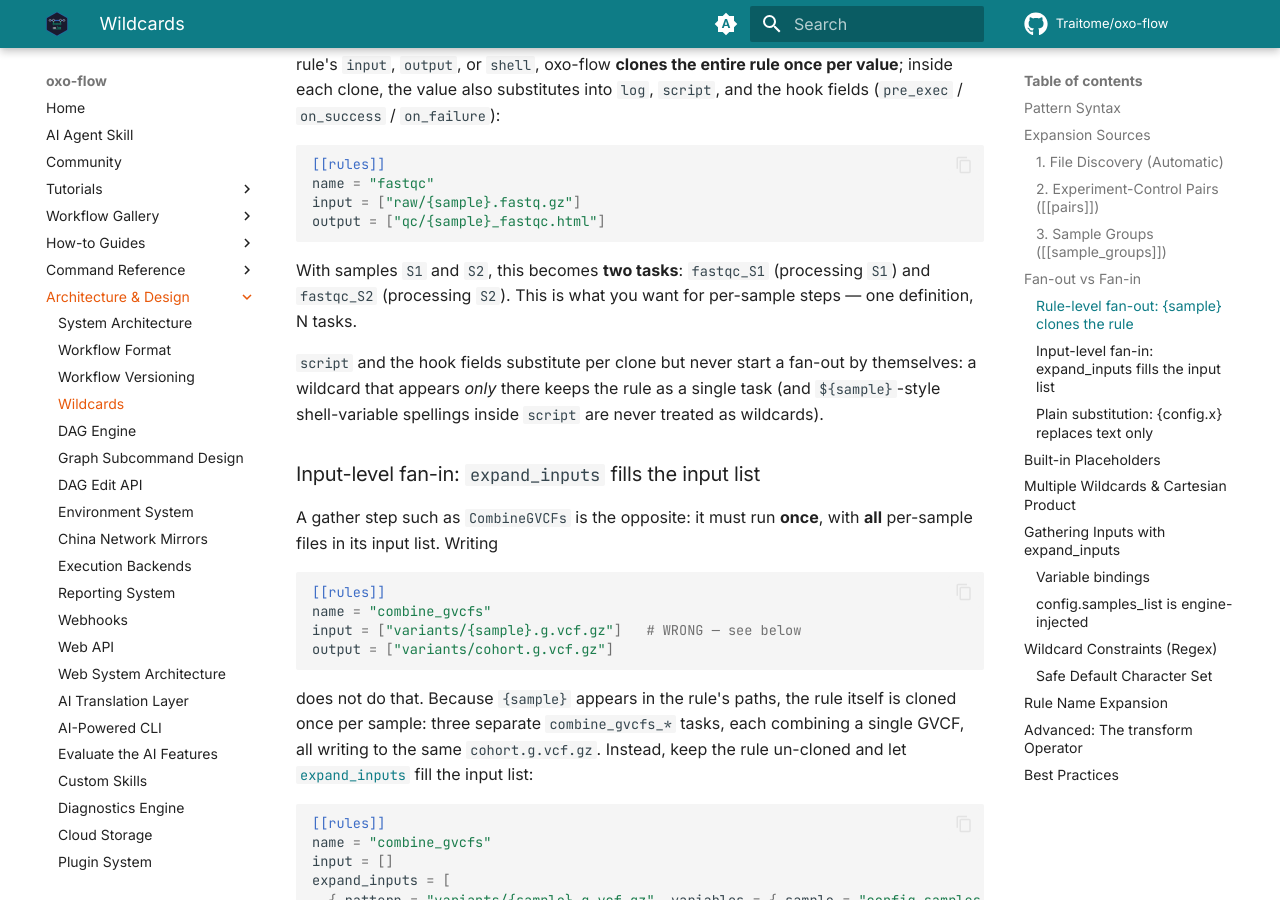
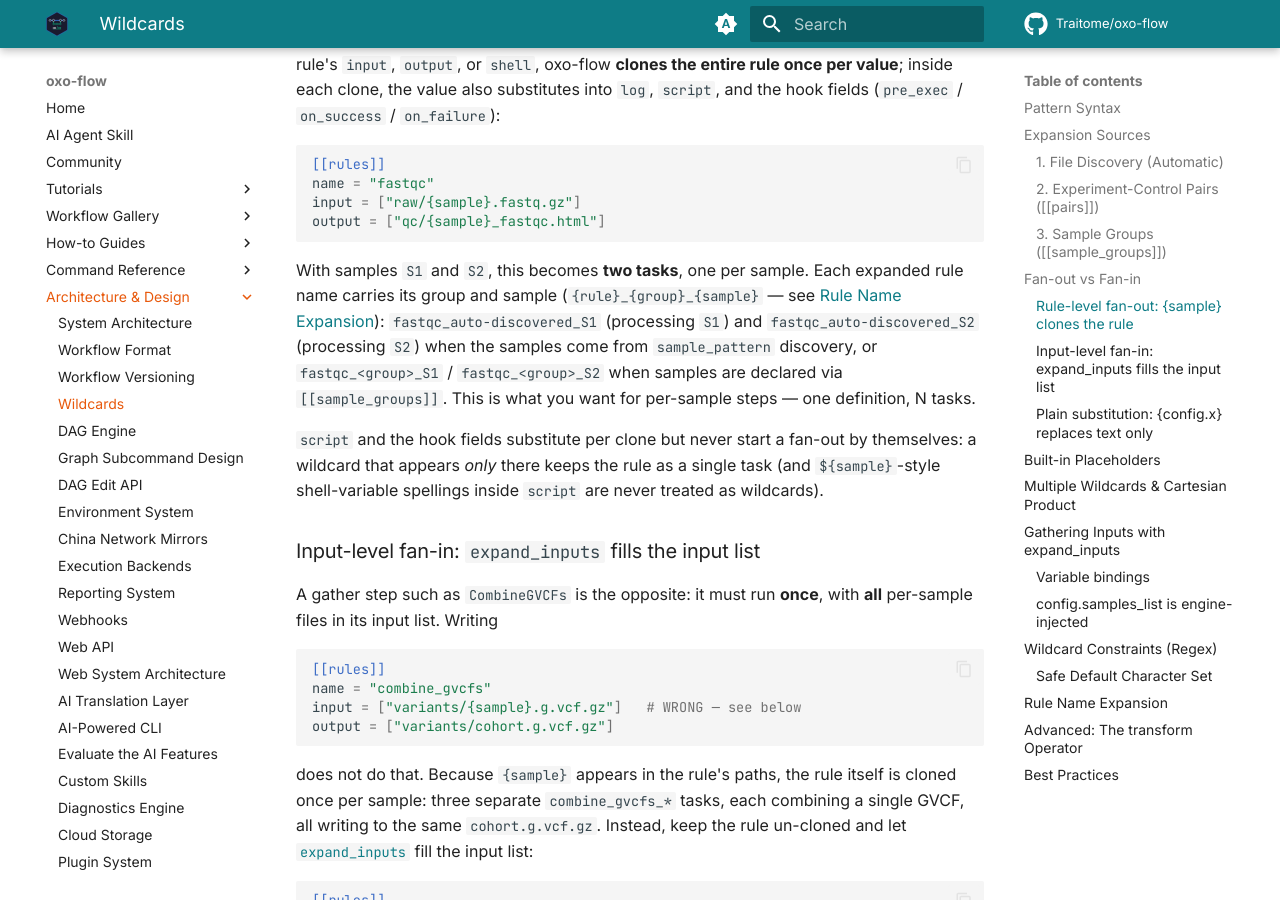
Before and after one commit to Traitome/oxo-flow, an MkDocs documentation site: the page built from docs/guide/src/reference/wildcards.md, in a window 1280 px wide and 900 px high, scrolled down 2019 px. Built offline with MkDocs 1.6.1 and Material for MkDocs 9.7.7, drawn with Linux system fonts in a browser that asks for light colours; comment, search, counter and statistics services are not loaded; the version menu is left out.

Commit message:
docs(reference): correct fastqc instance naming in wildcards fan-out example
Instance names in the group branch are always {rule}_{group}_{sample}:
wildcard_combinations_from_groups always inserts group+sample keys, and
sample_pattern discovery feeds an 'auto-discovered' group while bare
--samples declarations collapse to group 'samples'. The old fastqc_S1
example contradicted the page's own Rule Name Expansion section.

Co-Authored-By: Claude <noreply@anthropic.com>

````diff
--- a/docs/guide/src/reference/wildcards.md
+++ b/docs/guide/src/reference/wildcards.md
@@ -80,7 +80,7 @@ input = ["raw/{sample}.fastq.gz"]
 output = ["qc/{sample}_fastqc.html"]
 ```
 
-With samples `S1` and `S2`, this becomes **two tasks**: `fastqc_S1` (processing `S1`) and `fastqc_S2` (processing `S2`). This is what you want for per-sample steps — one definition, N tasks.
+With samples `S1` and `S2`, this becomes **two tasks**, one per sample. Each expanded rule name carries its group and sample (`{rule}_{group}_{sample}` — see [Rule Name Expansion](#rule-name-expansion)): `fastqc_auto-discovered_S1` (processing `S1`) and `fastqc_auto-discovered_S2` (processing `S2`) when the samples come from `sample_pattern` discovery, or `fastqc_<group>_S1` / `fastqc_<group>_S2` when samples are declared via `[[sample_groups]]`. This is what you want for per-sample steps — one definition, N tasks.
 
 `script` and the hook fields substitute per clone but never start a fan-out by themselves: a wildcard that appears *only* there keeps the rule as a single task (and `${sample}`-style shell-variable spellings inside `script` are never treated as wildcards).
 
````
